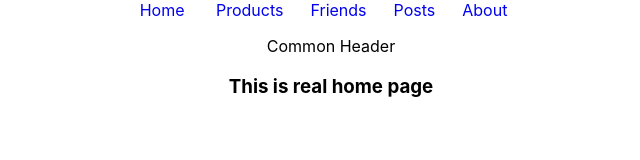
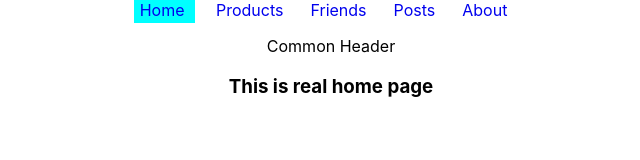
Before and after one commit to Sayem92/explore-routes, a React (Create React App) app: page /home in a window 1280 px wide. Shown: the top 160 px of the page, without its empty margins (309-949 px from the left). Built offline with nearby package versions, Linux system fonts and the light colour scheme.

Commit message:
add active show link

```diff
--- a/src/components/Header/Header.css
+++ b/src/components/Header/Header.css
@@ -8,3 +8,6 @@
     background-color: blue;
     color: white;
 }
+.active{
+    background-color: cyan;
+}
--- a/src/components/Header/Header.js
+++ b/src/components/Header/Header.js
@@ -1,16 +1,16 @@
 import React from 'react';
-import { Link } from 'react-router-dom';
+import { NavLink } from 'react-router-dom';
 import './Header.css'
 
 const Header = () => {
     return (
         <div className='header'>
             <nav>
-                <Link to='/home'>Home </Link>
-                <Link to='/products'>Products</Link>
-                <Link to='/friends'>Friends</Link>
-                <Link to='/posts'>Posts</Link>
-                <Link to='/about'>About </Link>
+                <NavLink className={({isActive}) => isActive ? 'active' : undefined} to='/home'>Home </NavLink>
+                <NavLink to='/products'>Products</NavLink>
+                <NavLink to='/friends'>Friends</NavLink>
+                <NavLink to='/posts'>Posts</NavLink>
+                <NavLink to='/about'>About </NavLink>
             </nav>
             <p>Common Header</p>
 
```
